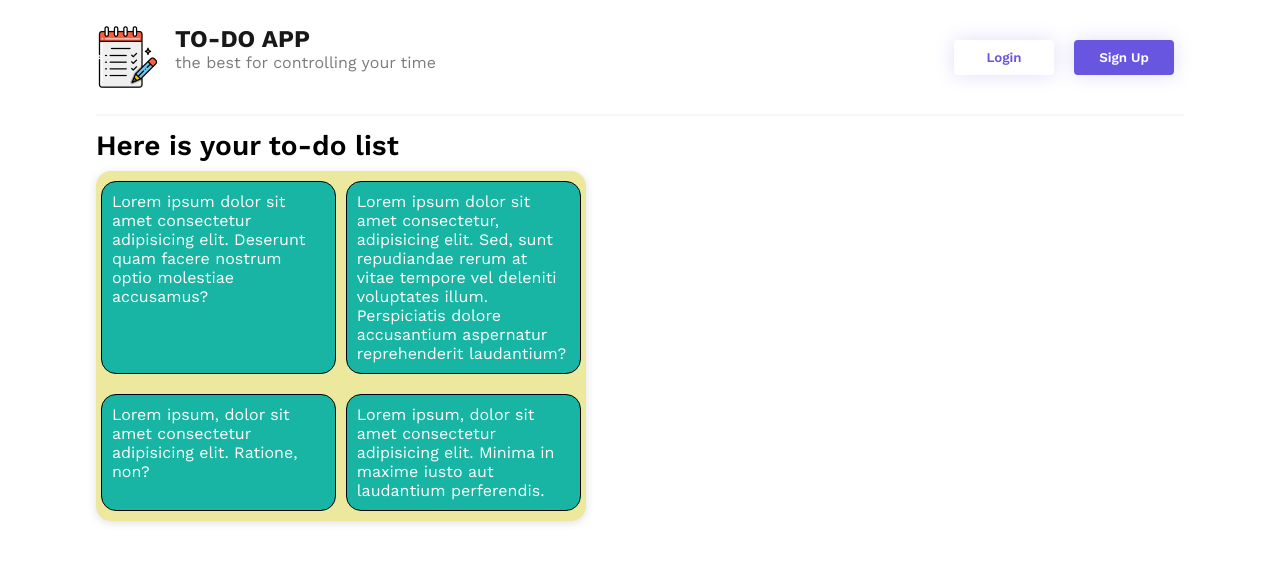
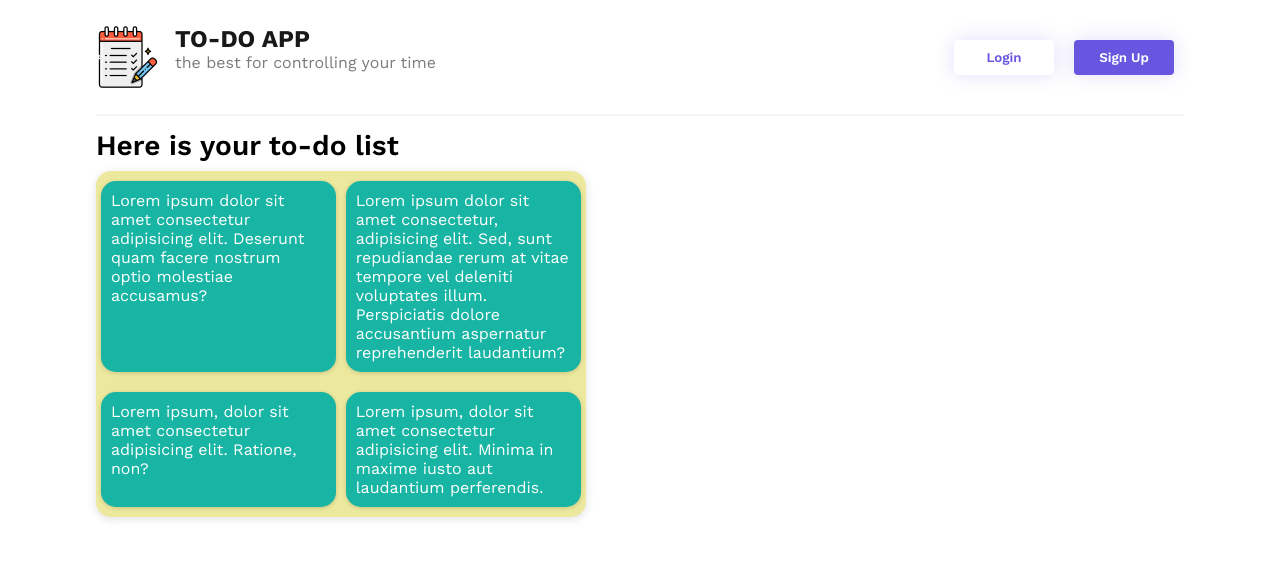
Before and after one commit to RemiixSp/todo-list, a React (Create React App) app: page / in a window 1280 px wide. Shown: the top 562 px of the page. Built offline with nearby package versions, Linux system fonts and the light colour scheme.

Commit message:
correcting styles

```diff
--- a/src/ui/style/components/_todo.scss
+++ b/src/ui/style/components/_todo.scss
@@ -1,11 +1,10 @@
 .todo {
-  border: 1px solid black;
   width: 48%;
   padding: 10px;
   margin: 10px 0;
   border-radius: 15px;
   background-color: #18b5a4;
-
+  box-shadow: rgba(0, 0, 0, 0.16) 0px 1px 4px;
   &__content {
     p {
       color: white;
```
